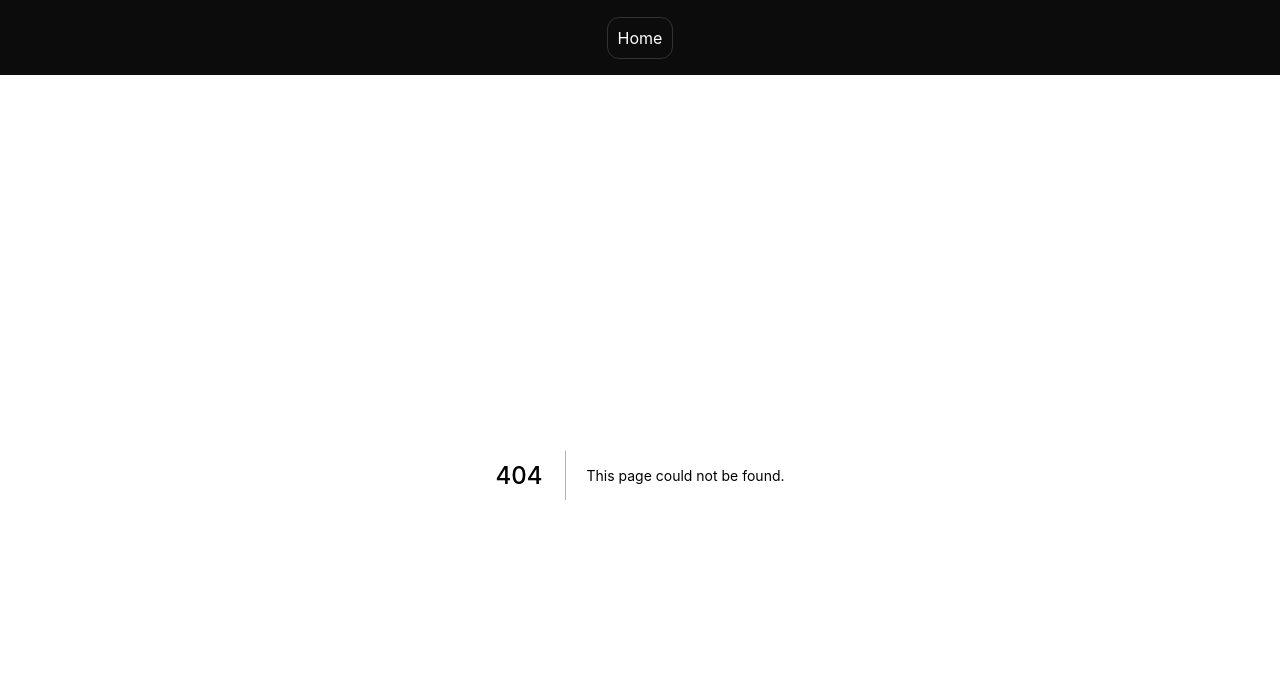
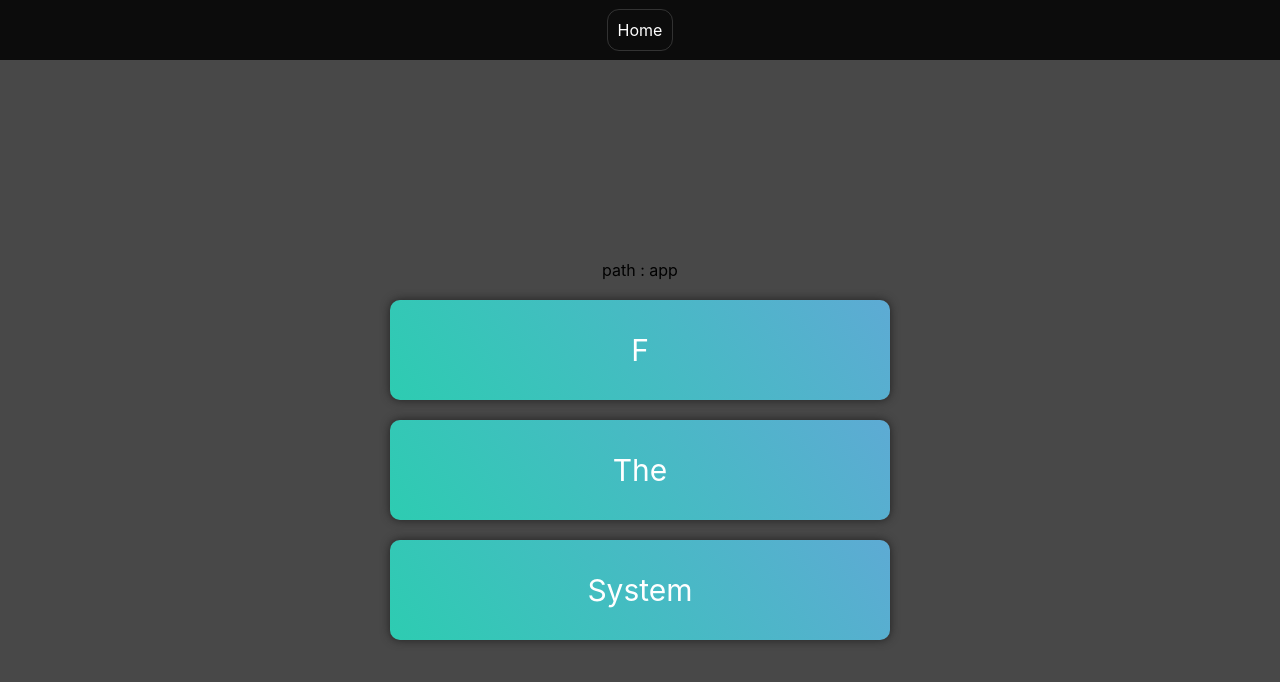
Before and after one commit to Merzaad/learning_next, a Next.js app: page /app in a window 1280 px wide. Before the commit this address had no page. Shown: the top 682 px of the page. Built offline with nearby package versions, Linux system fonts and the light colour scheme.

Commit message:
Add staticPaths

```diff
--- a/components/Layout.module.scss
+++ b/components/Layout.module.scss
@@ -1,10 +1,12 @@
 .navbar {
     width: 100%;
-    height: 75px;
+    height: 60px;
     background-color: rgb(12, 12, 12);
     display: flex;
     justify-content: center;
     align-items: center;
+    position: fixed;
+    top: 0px;
 
     .homeButton {
         cursor: pointer;
--- /dev/null
+++ b/pages/[staticPaths]/index.tsx
@@ -0,0 +1,48 @@
+import styles from '../../styles/Home.module.scss'
+import Link from 'next/link'
+import Card from '../../components/Card'
+import { useRouter } from 'next/router'
+type dataType = {
+  data: string[]
+}
+const StaticProps = (props: dataType) => {
+  const router = useRouter()
+
+  return (
+    <div className={styles.container}>
+      path : {router.query.staticPaths}
+      {props.data.map((data, index) => (
+        <Link href={`/nested/${data}`} key={index}>
+          <Card>{data}</Card>
+        </Link>
+      ))}
+    </div>
+  )
+}
+
+export function getStaticPaths() {
+  return {
+    fallback: false,
+    paths: [
+      {
+        params: {
+          staticPaths: 'staticPath',
+        },
+      },
+    ],
+  }
+}
+export async function getStaticProps() {
+  const promise = () =>
+    new Promise<dataType>((resolve) =>
+      setTimeout(() => resolve({ data: ['F', 'The', 'System'] }), 3000)
+    )
+  const test = await promise()
+  return {
+    props: {
+      ...test,
+    },
+  }
+}
+
+export default StaticProps
--- a/pages/index.tsx
+++ b/pages/index.tsx
@@ -23,6 +23,9 @@ const Home: NextPage = () => {
       <div onClick ={() => navigate('/serverSideProps')}>
         <Card>serverSideProps</Card>
       </div>
+      <div onClick ={() => navigate('/staticPath')}>
+        <Card>staticPath</Card>
+      </div>
     </div>
   )
 }
--- a/styles/Home.module.scss
+++ b/styles/Home.module.scss
@@ -1,5 +1,6 @@
 .container {
   margin: auto;
+  margin-top: 50px;
   display: flex;
   align-items: center;
   justify-content: center;
```
